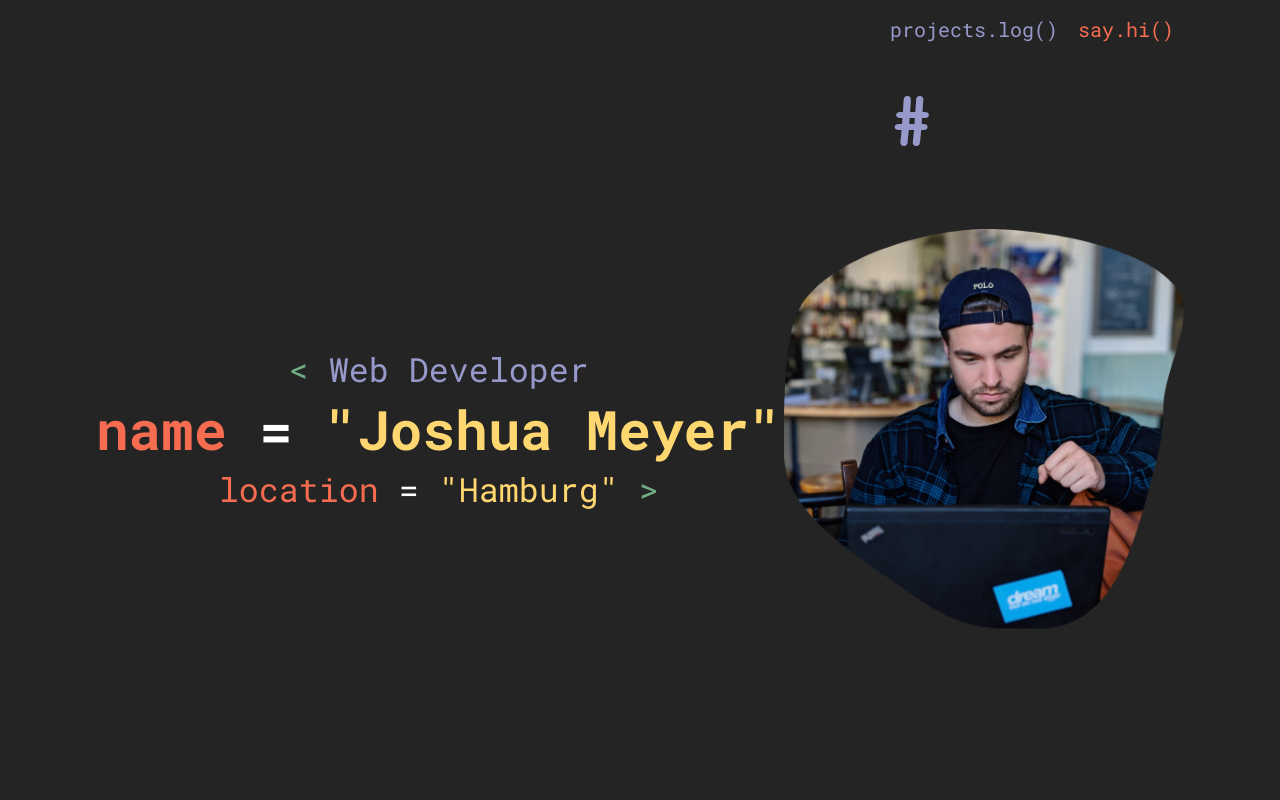
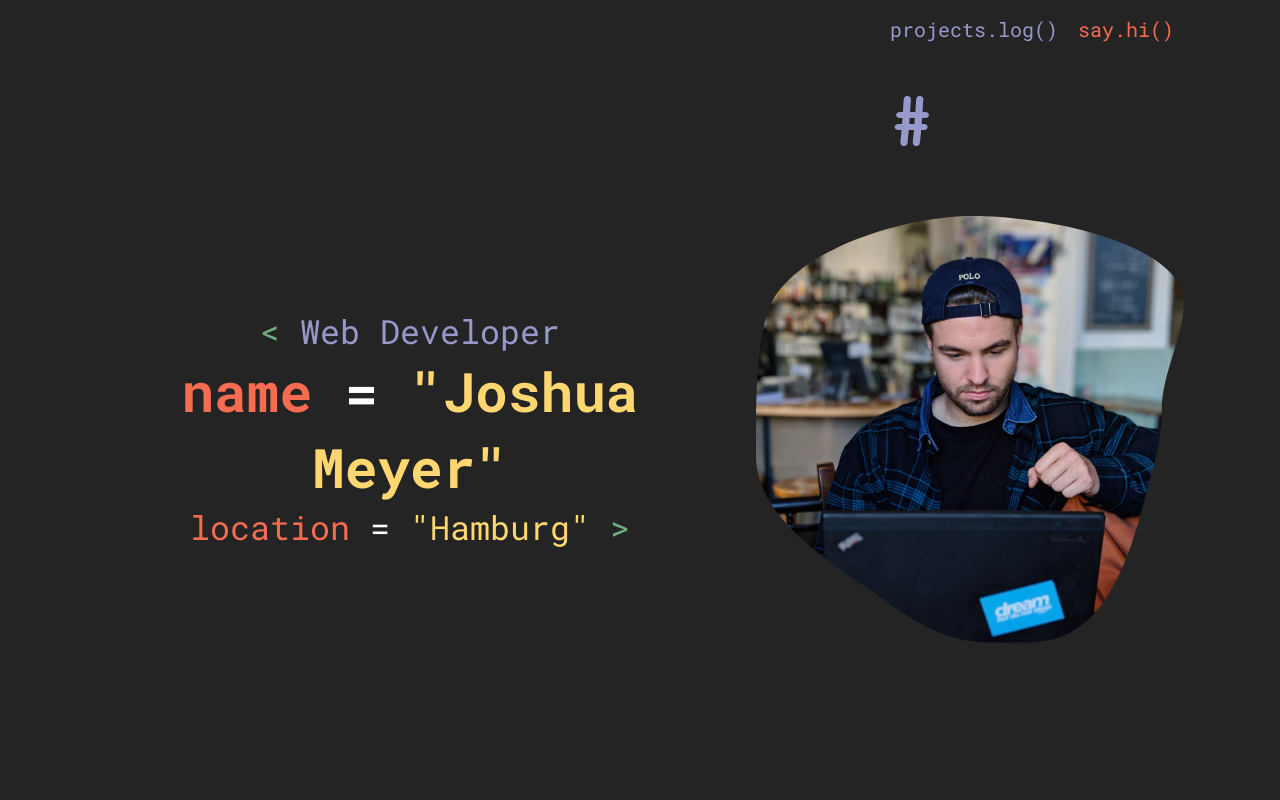
Before and after one commit to joshua-meyerrr/portfolio, a plain HTML site: page index.html in a window 1280 px wide. Shown: the top 800 px of the page. Drawn offline with nearby package versions, Linux system fonts and the light colour scheme.

Commit message:
Change img behavior

```diff
--- a/style.css
+++ b/style.css
@@ -31,7 +31,6 @@ body {
   background-position: top;
   color: #fff;
   font-family: "Roboto Mono", monospace;
-  /* overflow: hidden; */
 }
 
 ul {
@@ -143,9 +142,18 @@ h1 {
   line-height: 1.4;
 }
 
+img {
+  width: 100%;
+  height: auto;
+  /* object-fit: cover; */
+}
+
 .pf {
   grid-column: 3/4;
   grid-row: 2/3;
+  align-self: center;
+  min-width: 300px;
+  padding-left: 2em;
 }
 
 .sub-head {
@@ -286,9 +294,9 @@ textarea:focus {
   }
 } */
 @media screen and (max-width: 1500px) {
-  .pf {
+  /* .pf {
     width: 400px;
-  }
+  } */
 
   .intro-text {
     font-size: 0.85em;
```
